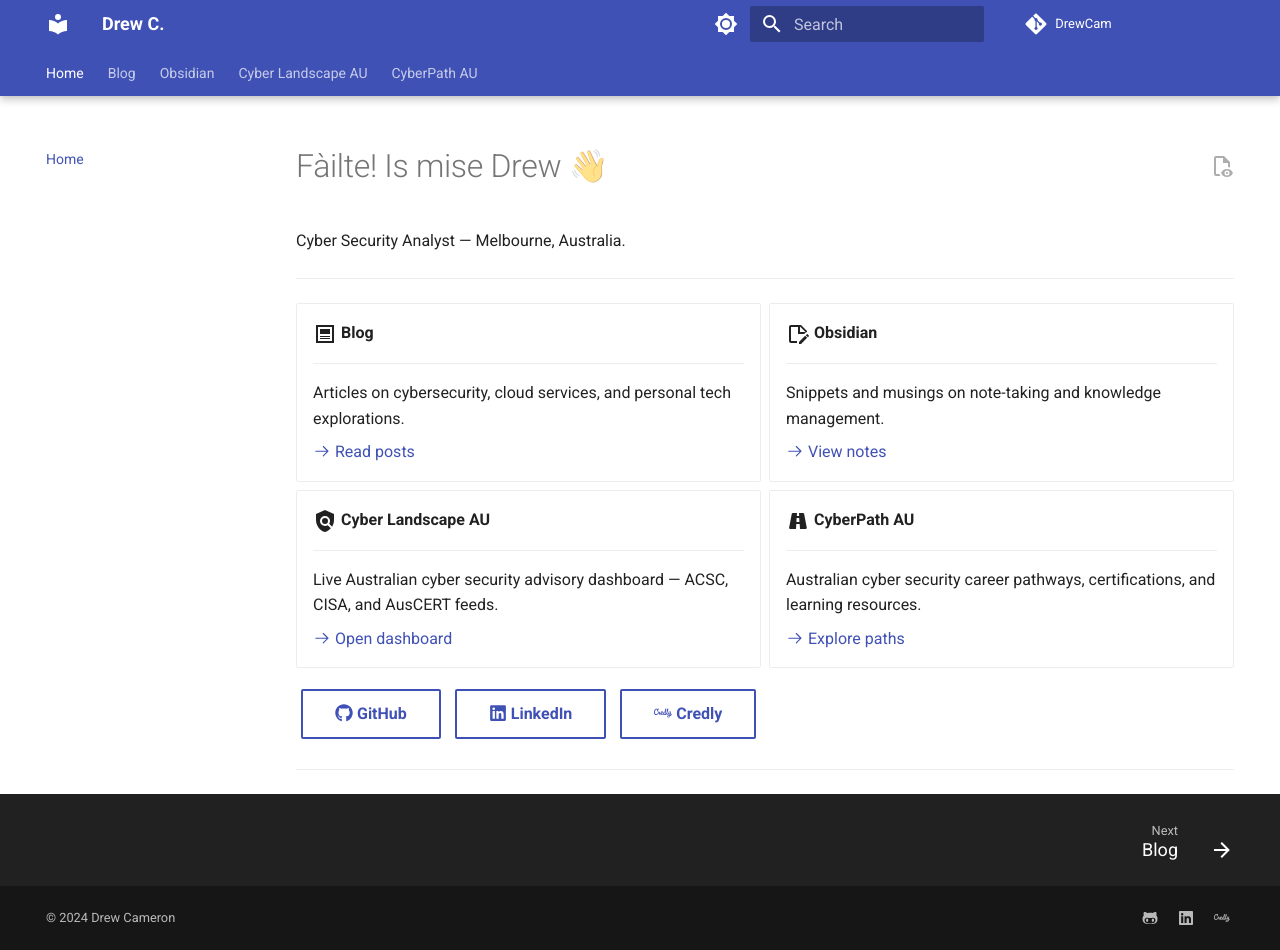
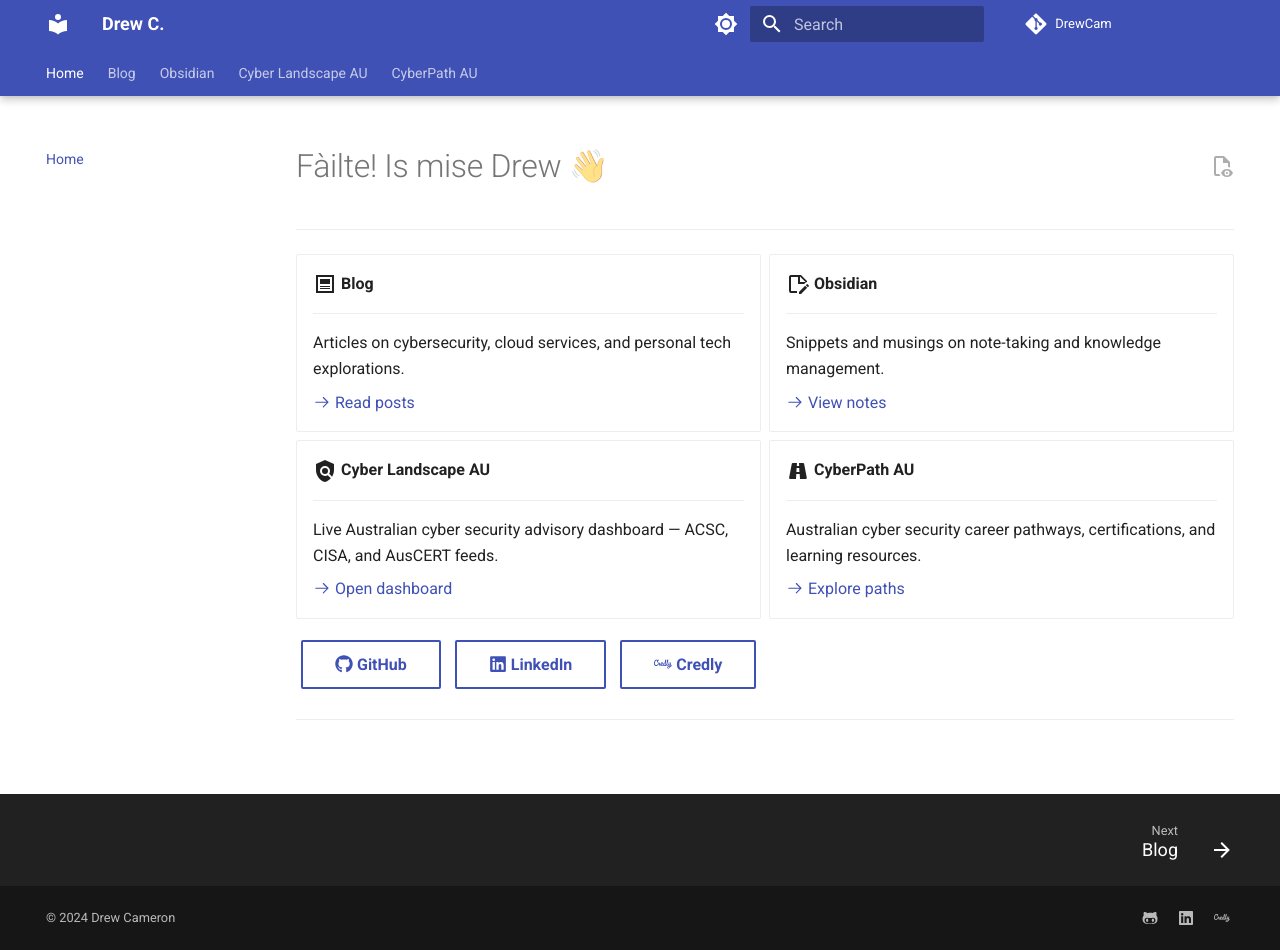
Before and after one commit to DrewCam/drewcam.github.io, an MkDocs documentation site: the page built from docs/index.md, in a window 1280 px wide and 950 px high. Built offline with MkDocs 1.6.1 and Material for MkDocs 9.7.7, drawn with Linux system fonts in a browser that asks for light colours; comment, search, counter and statistics services are not loaded.

Commit message:
Remove job title from index.md
Removed job title from the introduction section.

```diff
--- a/docs/index.md
+++ b/docs/index.md
@@ -1,6 +1,4 @@
 # Fàilte! Is mise Drew 👋
-
-Cyber Security Analyst — Melbourne, Australia.
 
 ---
 
```
